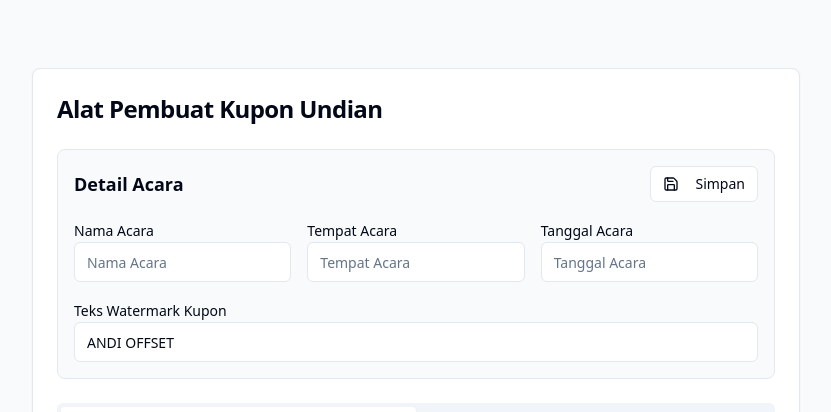
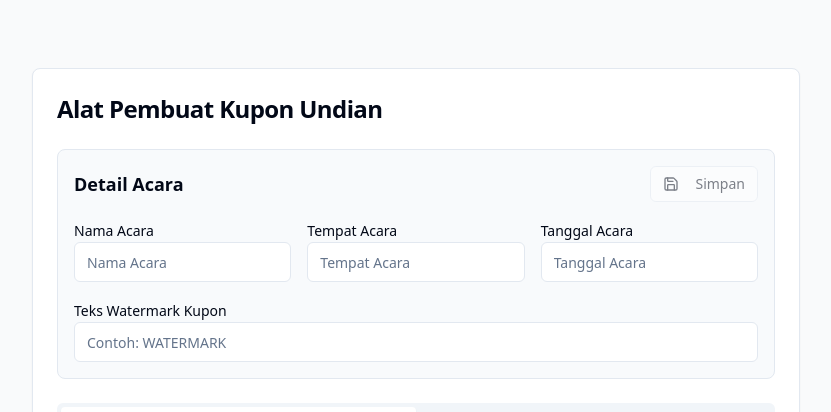
Before and after one commit to ndrepepe/undian, a React (Vite) app: page / in a window 1280 px wide. Shown: the top 412 px of the page, without its empty margins (224-1055 px from the left). Built offline with nearby package versions, Linux system fonts and the light colour scheme.

Commit message:
[dyad] Menghapus nilai default teks watermark - wrote 1 file(s)

```diff
--- a/src/components/RaffleCouponGenerator.tsx
+++ b/src/components/RaffleCouponGenerator.tsx
@@ -48,7 +48,7 @@ const RaffleCouponGenerator: React.FC = () => {
   const [eventName, setEventName] = useState('');
   const [eventLocation, setEventLocation] = useState('');
   const [eventDate, setEventDate] = useState('');
-  const [customWatermarkText, setCustomWatermarkText] = useState('ANDI OFFSET'); // Default Watermark
+  const [customWatermarkText, setCustomWatermarkText] = useState(''); // Default Watermark diubah menjadi string kosong
 
   const couponContainerRef = useRef<HTMLDivElement>(null);
 
@@ -61,7 +61,8 @@ const RaffleCouponGenerator: React.FC = () => {
         setEventName(details.eventName || '');
         setEventLocation(details.eventLocation || '');
         setEventDate(details.eventDate || '');
-        setCustomWatermarkText(details.customWatermarkText || 'ANDI OFFSET');
+        // Memastikan default adalah string kosong jika tidak ada di localStorage
+        setCustomWatermarkText(details.customWatermarkText || '');
       }
     } catch (error) {
       console.error("Gagal memuat detail acara dari localStorage:", error);
```
